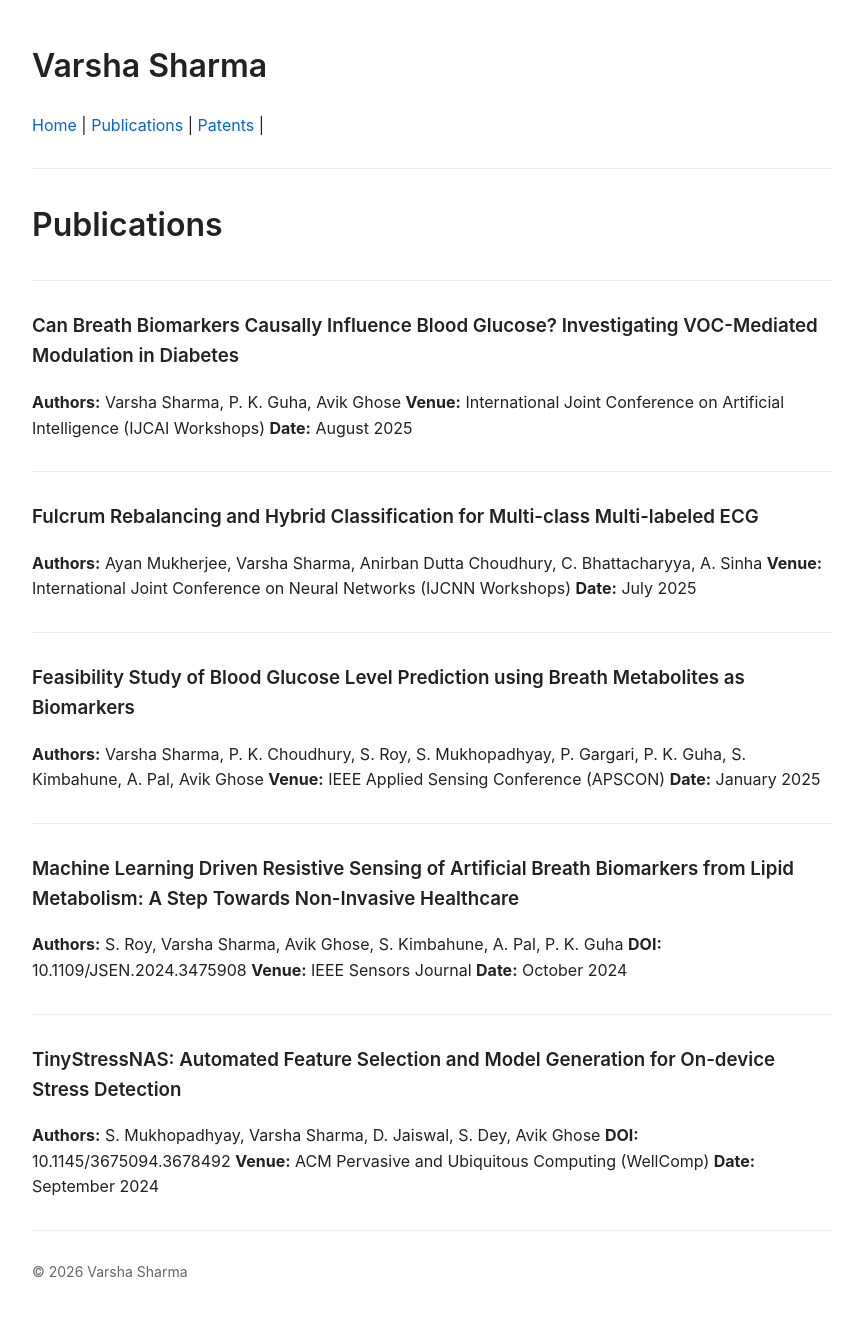
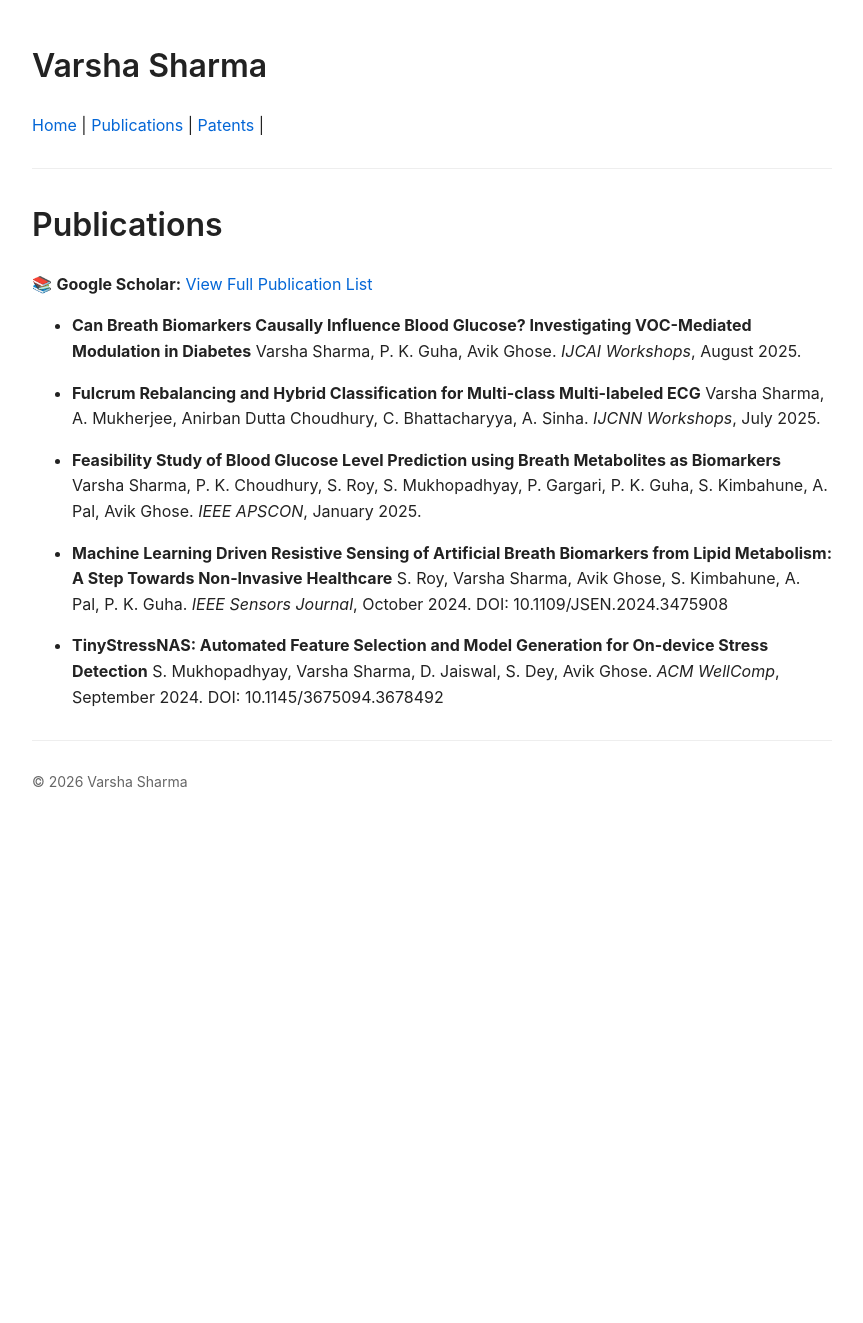
Before and after one commit to shavarsha/shavarsha.github.io, a Jekyll site: the page built from publications.md, in a window 1280 px wide. Shown: the whole page, without its empty margins (208-1071 px from the left). Built offline with Jekyll 4.4.1, drawn with Linux system fonts in a browser that asks for light colours; after the commit the page ends 900 px from its top, so only the background shows below that.

Commit message:
Update publications.md

```diff
--- a/publications.md
+++ b/publications.md
@@ -4,43 +4,26 @@ title: Publications
 ---
 
 
-
-
 # Publications
 
----
+📚 **Google Scholar:** [View Full Publication List](https://scholar.google.com/citations?hl=en&user=fdnMEAQAAAAJ)
 
-### Can Breath Biomarkers Causally Influence Blood Glucose? Investigating VOC-Mediated Modulation in Diabetes
-**Authors:** Varsha Sharma, P. K. Guha, Avik Ghose
-**Venue:** International Joint Conference on Artificial Intelligence (IJCAI Workshops)
-**Date:** August 2025
+* **Can Breath Biomarkers Causally Influence Blood Glucose? Investigating VOC-Mediated Modulation in Diabetes**
+  Varsha Sharma, P. K. Guha, Avik Ghose.
+  *IJCAI Workshops*, August 2025.
 
----
+* **Fulcrum Rebalancing and Hybrid Classification for Multi-class Multi-labeled ECG**
+  Varsha Sharma, A. Mukherjee, Anirban Dutta Choudhury, C. Bhattacharyya, A. Sinha.
+  *IJCNN Workshops*, July 2025.
 
-### Fulcrum Rebalancing and Hybrid Classification for Multi-class Multi-labeled ECG
-**Authors:** Ayan Mukherjee, Varsha Sharma, Anirban Dutta Choudhury, C. Bhattacharyya, A. Sinha
-**Venue:** International Joint Conference on Neural Networks (IJCNN Workshops)
-**Date:** July 2025
+* **Feasibility Study of Blood Glucose Level Prediction using Breath Metabolites as Biomarkers**
+  Varsha Sharma, P. K. Choudhury, S. Roy, S. Mukhopadhyay, P. Gargari, P. K. Guha, S. Kimbahune, A. Pal, Avik Ghose.
+  *IEEE APSCON*, January 2025.
 
----
+* **Machine Learning Driven Resistive Sensing of Artificial Breath Biomarkers from Lipid Metabolism: A Step Towards Non-Invasive Healthcare**
+  S. Roy, Varsha Sharma, Avik Ghose, S. Kimbahune, A. Pal, P. K. Guha.
+  *IEEE Sensors Journal*, October 2024. DOI: 10.1109/JSEN.2024.3475908
 
-### Feasibility Study of Blood Glucose Level Prediction using Breath Metabolites as Biomarkers
-**Authors:** Varsha Sharma, P. K. Choudhury, S. Roy, S. Mukhopadhyay, P. Gargari, P. K. Guha, S. Kimbahune, A. Pal, Avik Ghose
-**Venue:** IEEE Applied Sensing Conference (APSCON)
-**Date:** January 2025
-
----
-
-### Machine Learning Driven Resistive Sensing of Artificial Breath Biomarkers from Lipid Metabolism: A Step Towards Non-Invasive Healthcare
-**Authors:** S. Roy, Varsha Sharma, Avik Ghose, S. Kimbahune, A. Pal, P. K. Guha
-**DOI:** 10.1109/JSEN.2024.3475908
-**Venue:** IEEE Sensors Journal
-**Date:** October 2024
-
----
-
-### TinyStressNAS: Automated Feature Selection and Model Generation for On-device Stress Detection
-**Authors:** S. Mukhopadhyay, Varsha Sharma, D. Jaiswal, S. Dey, Avik Ghose
-**DOI:** 10.1145/3675094.3678492
-**Venue:** ACM Pervasive and Ubiquitous Computing (WellComp)
-**Date:** September 2024
+* **TinyStressNAS: Automated Feature Selection and Model Generation for On-device Stress Detection**
+  S. Mukhopadhyay, Varsha Sharma, D. Jaiswal, S. Dey, Avik Ghose.
+  *ACM WellComp*, September 2024. DOI: 10.1145/3675094.3678492
```
